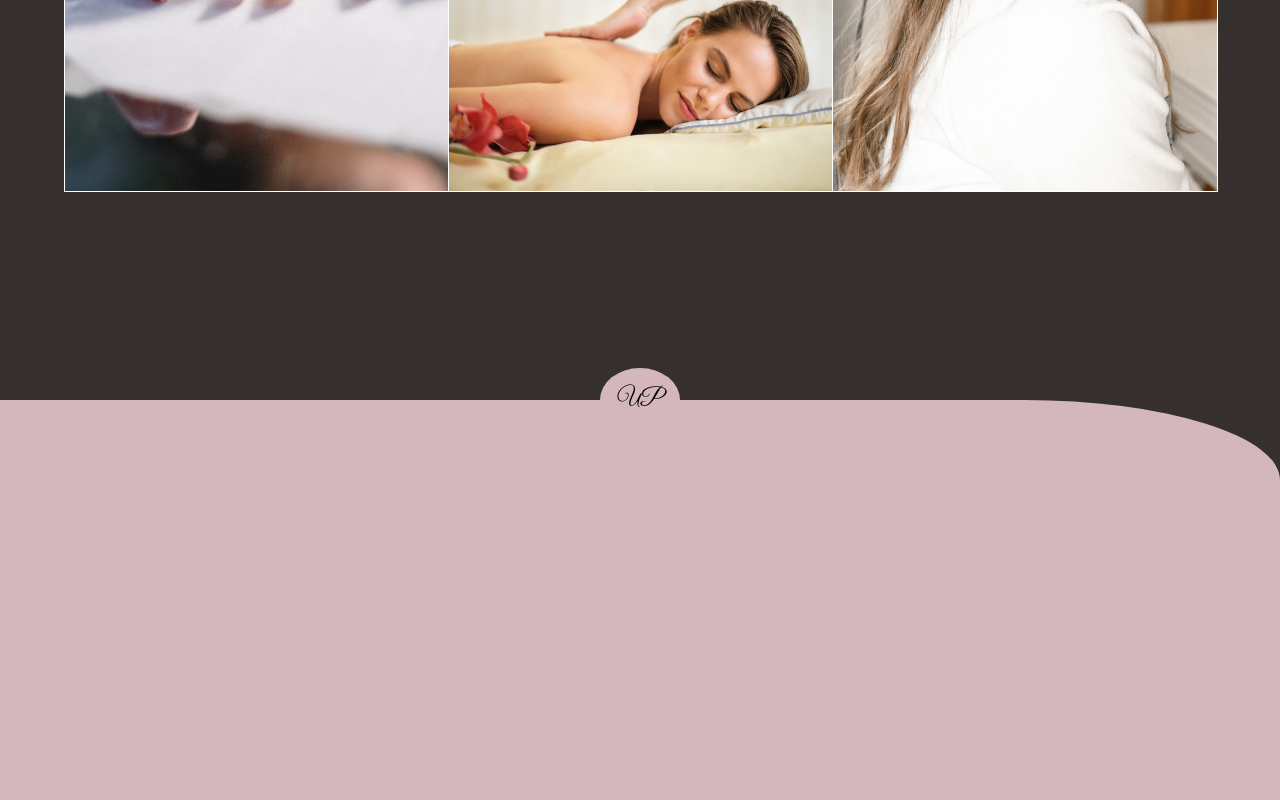
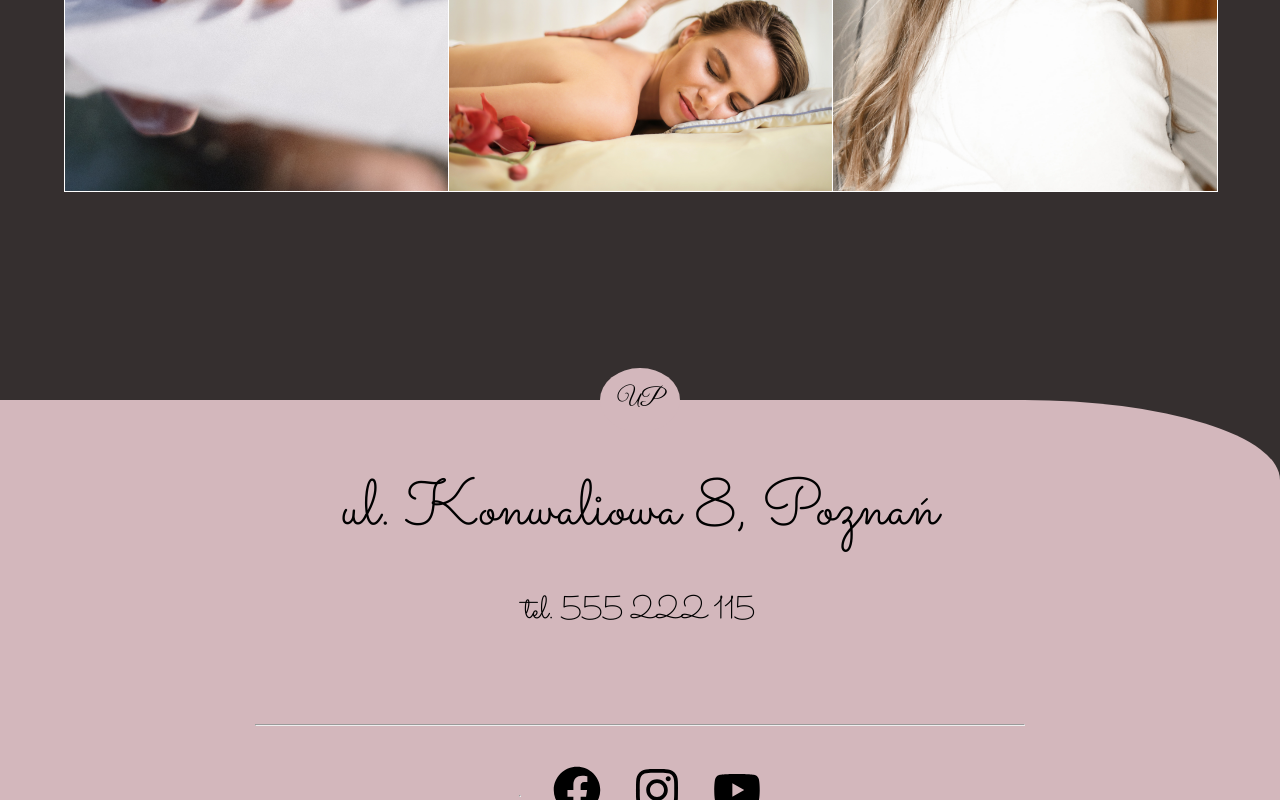
Before and after one commit to amelangad/beauty_salon, a React (Vite) app: page / in a window 1280 px wide. Shown: the part 1322-2122 px from the top of the page. Built offline with nearby package versions, Linux system fonts and the light colour scheme.

Commit message:
add footer

```diff
--- a/package.json
+++ b/package.json
@@ -9,8 +9,10 @@
     "preview": "vite preview"
   },
   "dependencies": {
+    "install": "^0.13.0",
     "react": "^18.2.0",
-    "react-dom": "^18.2.0"
+    "react-dom": "^18.2.0",
+    "react-icons": "^4.8.0"
   },
   "devDependencies": {
     "@types/react": "^18.0.28",
--- a/src/components/Footer.jsx
+++ b/src/components/Footer.jsx
@@ -1,5 +1,6 @@
 import React from 'react'
 import '../styles/footer.css'
+import { FaFacebook, FaInstagram, FaYoutube } from "react-icons/fa";
 
 export default function Footer() {
 
@@ -15,11 +16,15 @@ const scrollUp = () => {
 <button className ="footer__button"
 onClick={scrollUp}>UP</button>
 <div className ="footer__info">
-    <div className ="footer__adress"></div>
-    <div className ="footer__adress"></div>
-    <div className ="footer__adress"></div>
+    <div className ="footer__adress">ul. Konwaliowa 8, Poznań<br/><span className ="footer__phone">tel. 555 222 115</span></div>
+  <hr/>
+    <div className ="footer__media">
+<hr></hr>
+    <div className ="footer__media--item"><FaFacebook/></div>
+    <div className ="footer__media--item"><FaInstagram/></div>
+    <div className ="footer__media--item"><FaYoutube/></div>
+    </div>
 </div>
-
     </div>
   )
 }
--- a/src/styles/footer.css
+++ b/src/styles/footer.css
@@ -21,10 +21,50 @@
     cursor: pointer;
 }
 
+.footer__info {
+    display: flex;
+    flex-direction: column;
+    justify-content: space-around;
+    align-items: center;
+    width: 100%;
+    height: 100%;
+}
+
+.footer__adress{
+    font-size: 4rem;
+    padding: 4rem;
+    font-family: 'Sacramento', cursive;
+}
+
+.footer__phone{font-size: 2rem;}
+
+.footer__media {
+    font-size: 3rem;
+    gap: 2rem;
+    display: flex;
+    flex-direction: row;
+    justify-content: center;
+    align-items: center;
+    margin: 2rem;
+}
+
+.footer__media--item:hover {
+    color: white;
+    cursor: pointer;
+    transition: 0.5s ease-in;
+}
+
+hr
+{
+    width:60%;
+    background-color: black;
+}
 @media (min-width: 768px){
     .footer__wrapper
     {
         border-top-right-radius: 20%;
     }
-
+    .footer__info {
+        flex-direction: rows;
+    }
 }
```
Also changed, not shown: src/App.css (line endings or trailing spaces), 1 other file (tests, documents, lock files or other folders).
